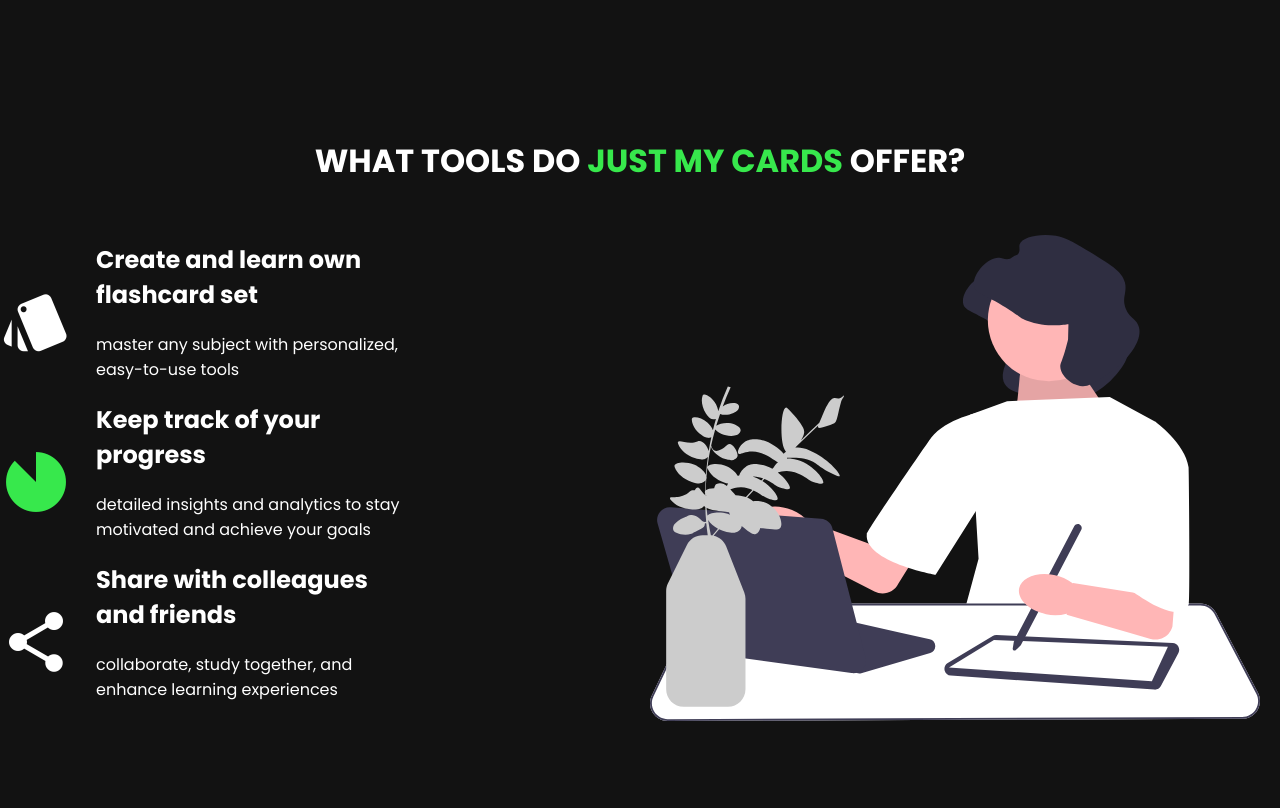
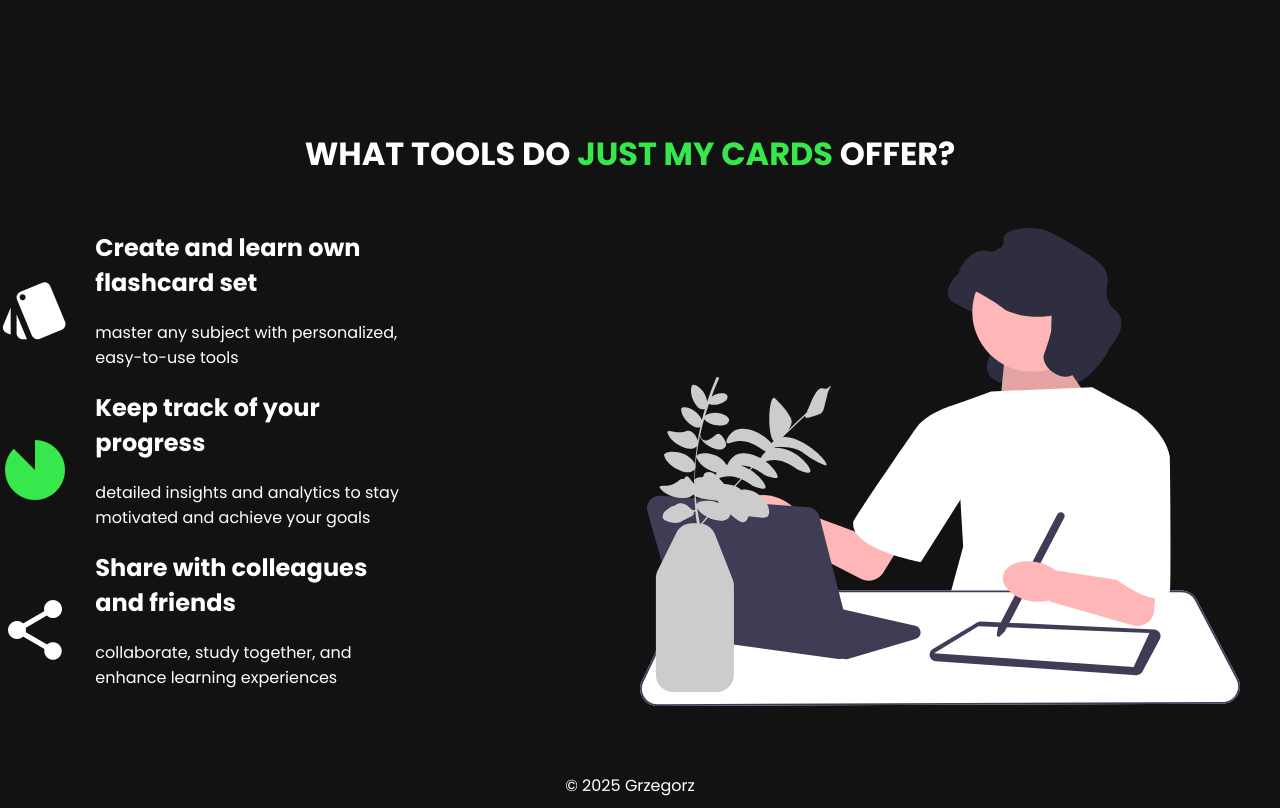
Before and after one commit to GrzegorzAKGalzo/flashCardsWeb, an Angular app: page / in a window 1280 px wide. Shown: the part 1400-2208 px from the top of the page. Built offline with nearby package versions, Linux system fonts and the light colour scheme; a web font is replaced by a local one.

Commit message:
feat: added simple footer

```diff
--- a/src/app/app.component.html
+++ b/src/app/app.component.html
@@ -1,2 +1,3 @@
 <app-navbar></app-navbar>
 <router-outlet></router-outlet>
+<footer></footer>
--- a/src/app/app.module.ts
+++ b/src/app/app.module.ts
@@ -13,7 +13,8 @@
 import { BrowserAnimationsModule } from '@angular/platform-browser/animations';
 import { HomePageComponent } from './home-page/home-page.component';
 import { NotFoundComponent } from './not-found/not-found.component';
-import { MatIconModule } from '@angular/material/icon'
+import { MatIconModule } from '@angular/material/icon';
+import { FooterComponent } from './footer/footer.component'
 
 
 @NgModule({
@@ -28,6 +29,7 @@
     ProfileDetailsComponent,
     HomePageComponent,
     NotFoundComponent,
+    FooterComponent,
   ],
   imports: [
     BrowserModule,
--- /dev/null
+++ b/src/app/footer/footer.component.html
@@ -0,0 +1,7 @@
+<div class="row text-center">
+    <div class="col-12">
+        <p>
+            &copy; {{ year }} Grzegorz
+        </p>
+    </div>
+</div>
--- /dev/null
+++ b/src/app/footer/footer.component.ts
@@ -0,0 +1,16 @@
+import { Component } from '@angular/core';
+
+@Component({
+  selector: 'footer',
+  templateUrl: './footer.component.html',
+  styleUrls: ['./footer.component.css']
+})
+export class FooterComponent {
+
+  public year:number = 2055;
+
+
+  ngOnInit(): void {
+    this.year = new Date().getFullYear();
+  }
+}
--- a/src/styles.css
+++ b/src/styles.css
@@ -179,6 +179,7 @@
   .row {
     display: flex;
     flex-wrap: wrap;
+    max-width: 100%;
     flex-direction: row;
     margin: -10px; /* For consistent spacing */
   }
```
Also changed, not shown: src/app/footer/footer.component.css (added), 1 other file (tests, documents, lock files or other folders).
